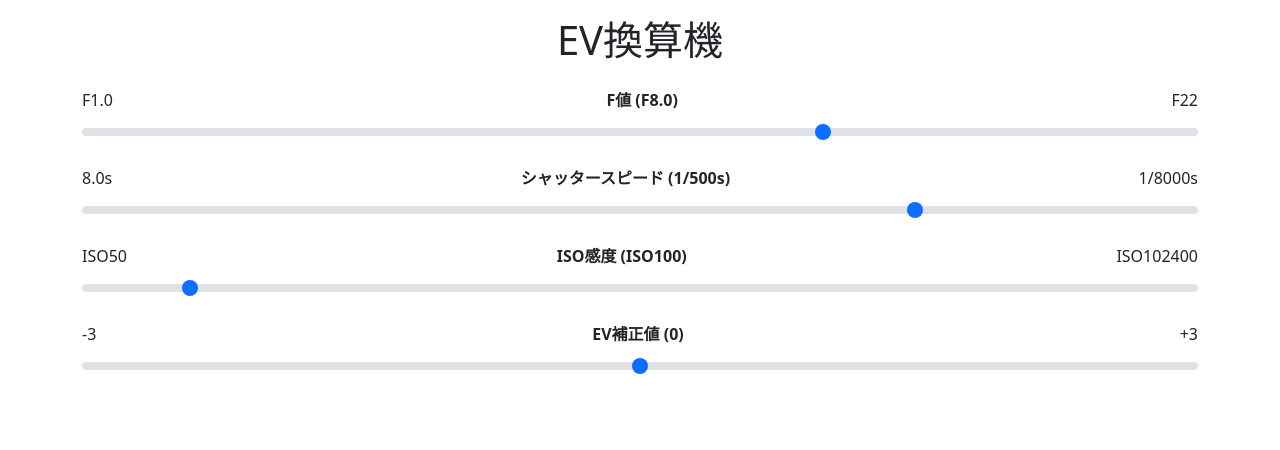
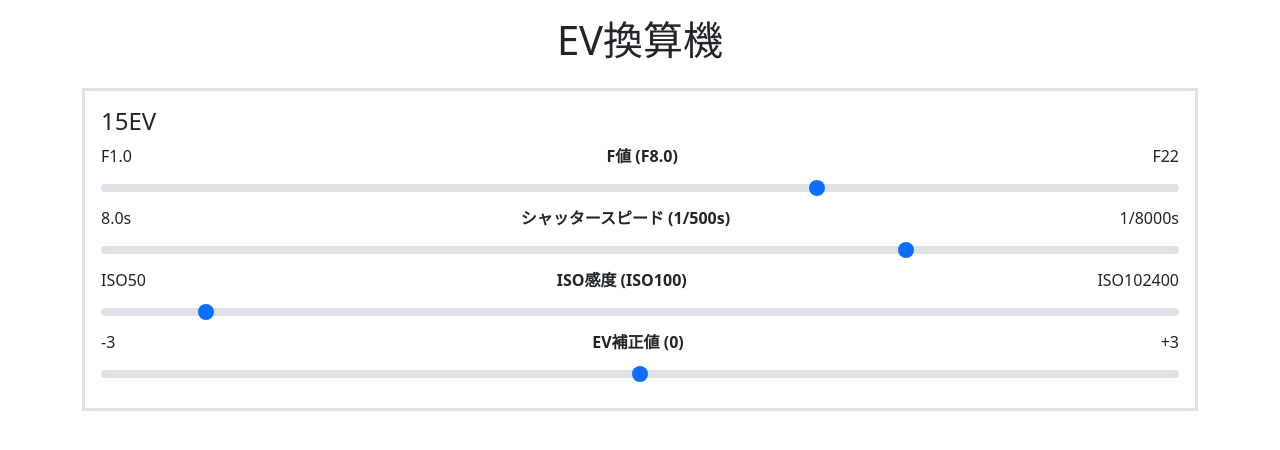
Before and after one commit to YSRKEN/photo_ev_converter_v2, a React (Vite) app: page / in a window 1280 px wide. Shown: the top 450 px of the page. Built offline with nearby package versions, Linux system fonts and the light colour scheme.

Commit message:
Add border for grouping

```diff
--- a/src/App.tsx
+++ b/src/App.tsx
@@ -159,7 +159,7 @@ const SettingSlider = ({ label, values, value, setValue }: {
     return temp.length > 0 ? values.indexOf(temp[0]) : 0
   })
 
-  return <Form.Group>
+  return <>
     <div className="d-flex justify-content-between">
       <Form.Label>{values[0].label}</Form.Label>
       <Form.Label className="fw-bold">{label} ({values[index].label})</Form.Label>
@@ -170,7 +170,7 @@ const SettingSlider = ({ label, values, value, setValue }: {
       setIndex(i)
       setValue(values[i].value)
     }} />
-  </Form.Group>
+  </>
 
 }
 
@@ -196,22 +196,17 @@ const App = () => {
     </Row>
     <Row className="my-3">
       <Col>
-        <SettingSlider label="F値" values={AV_LIST} value={fValue} setValue={setFValue} />
-      </Col>
-    </Row>
-    <Row className="my-3">
-      <Col>
-        <SettingSlider label="シャッタースピード" values={TV_LIST} value={tValue} setValue={setTValue} />
-      </Col>
-    </Row>
-    <Row className="my-3">
-      <Col>
-        <SettingSlider label="ISO感度" values={ISO_LIST} value={isoValue} setValue={setIsoValue} />
-      </Col>
-    </Row>
-    <Row className="my-3">
-      <Col>
-        <SettingSlider label="EV補正値" values={EV_LIST} value={evValue} setValue={setEvValue} />
+        <Form>
+          <Form.Group className="border border-3 p-3">
+            <h4>{
+              Math.round((fValue + tValue - isoValue - evValue) / 3 * 10) / 10
+            }EV</h4>
+            <SettingSlider label="F値" values={AV_LIST} value={fValue} setValue={setFValue} />
+            <SettingSlider label="シャッタースピード" values={TV_LIST} value={tValue} setValue={setTValue} />
+            <SettingSlider label="ISO感度" values={ISO_LIST} value={isoValue} setValue={setIsoValue} />
+            <SettingSlider label="EV補正値" values={EV_LIST} value={evValue} setValue={setEvValue} />
+          </Form.Group>
+        </Form>
       </Col>
     </Row>
   </Container>
```
